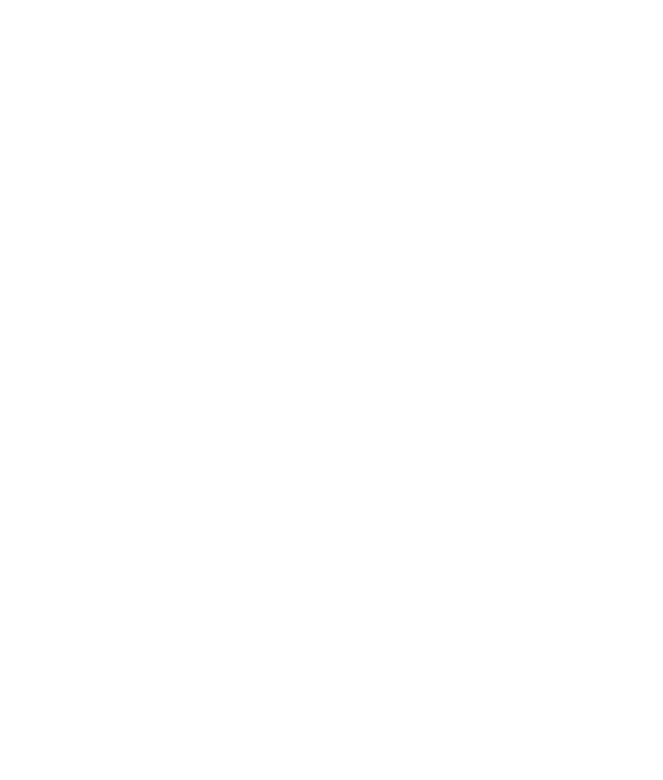
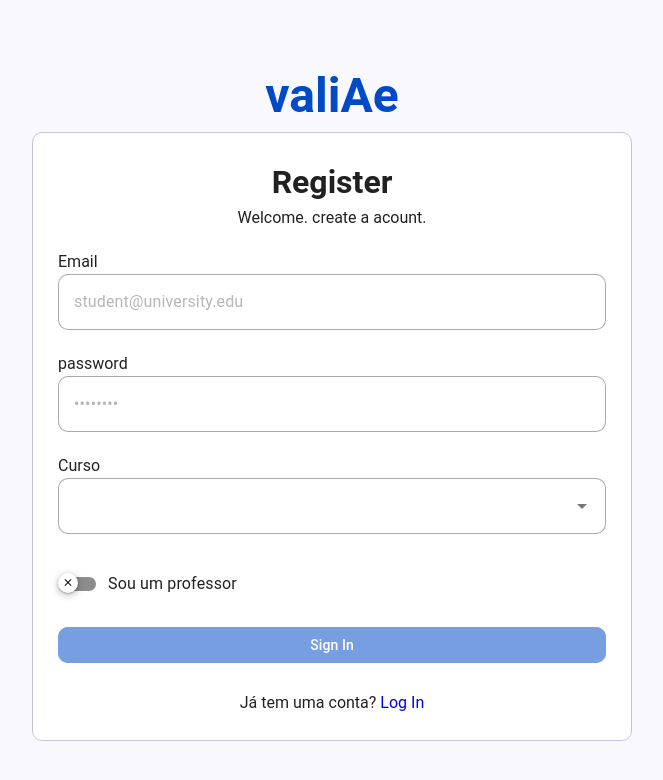
Before and after one commit to profBruno-UFC-Qx/QXD0279-furia, a Vue app in the folder frontend/: page /login/register in a window 1280 px wide. Shown: the top 780 px of the page, without its empty margins (308-971 px from the left). Built offline with nearby package versions, Linux system fonts and the light colour scheme; a small style sheet from the web is missing.

Commit message:
feat(register): implementando register page

```diff
--- a/frontend/src/components/Forms/LoginForm.vue
+++ b/frontend/src/components/Forms/LoginForm.vue
@@ -70,11 +70,12 @@
       <v-btn
         rounded="10"
         block
-        text="Sign In"
+        text="Log In"
         :disabled="!form"
         :loading="loading"
         color="#004AC6"
         type="submit"
+        to="/home"
       >
       </v-btn>
     </div>
--- /dev/null
+++ b/frontend/src/components/Forms/RegisterForm.vue
@@ -0,0 +1,128 @@
+<script setup lang="ts">
+import { RouterLink } from "vue-router";
+
+import { ref, watch } from "vue";
+
+const form = ref(false);
+const isTeacher = ref(false);
+const email = ref(null);
+const password = ref(null);
+const course = ref(null);
+const loading = ref(false);
+
+function onSubmit(e: SubmitEvent) {
+  console.log(course.value);
+  e.preventDefault();
+  if (!form.value) return;
+  loading.value = true;
+  setTimeout(() => (loading.value = false), 2000);
+}
+
+function required(v: string) {
+  return !!v || "Field is required";
+}
+
+watch(isTeacher, () => {
+  course.value = null;
+});
+</script>
+
+<template>
+  <v-form @submit="onSubmit" class="form" v-model="form">
+    <label for="email" class="input">
+      Email
+      <v-text-field
+        v-model="email"
+        :readonly="loading"
+        :rules="[required]"
+        rounded="10"
+        id="email"
+        name="email"
+        variant="outlined"
+        type="email"
+        placeholder="student@university.edu"
+      ></v-text-field>
+    </label>
+
+    <label for="password">
+      password
+      <v-text-field
+        v-model="password"
+        :readonly="loading"
+        :rules="[required]"
+        rounded="10"
+        id="password"
+        name="password"
+        variant="outlined"
+        type="password"
+        placeholder="••••••••"
+      ></v-text-field>
+    </label>
+
+    <label for="course" v-if="!isTeacher">
+      Curso
+      <v-select
+        :rules="[required]"
+        :items="[
+          'Sistemas da informação',
+          'Ciencias da computação',
+          'Inteligencia Artificial',
+          'Designer Digital',
+          'Engenharia de Software',
+        ]"
+        variant="outlined"
+        rounded="10"
+        v-model="course"
+      ></v-select>
+    </label>
+
+    <div class="actions">
+      <v-switch
+        v-model="isTeacher"
+        clearable
+        label="Sou um professor"
+        true-icon="mdi-check"
+        false-icon="mdi-close"
+        hide-details
+      ></v-switch>
+    </div>
+
+    <div class="submit">
+      <v-btn
+        rounded="10"
+        block
+        text="Sign In"
+        :disabled="!form"
+        :loading="loading"
+        color="#004AC6"
+        type="submit"
+      >
+      </v-btn>
+    </div>
+
+    <div class="infos">
+      <p>Já tem uma conta? <RouterLink to="enter">Log In</RouterLink></p>
+    </div>
+  </v-form>
+</template>
+
+<style lang="css" scoped>
+.infos {
+  margin-top: 28px;
+  text-align: center;
+}
+
+.actions {
+  display: flex;
+  justify-content: space-between;
+  align-items: center;
+  margin-bottom: 15px;
+  flex-wrap: wrap;
+}
+
+@media (max-width: 630px) {
+  .actions {
+    justify-content: center;
+  }
+}
+</style>
--- a/frontend/src/pages/Auth/Register.vue
+++ b/frontend/src/pages/Auth/Register.vue
@@ -1,41 +1,53 @@
 <script setup lang="ts">
 import { ref } from "vue";
-
-import Header from "@/components/Default/Header.vue";
 import { RouterView } from "vue-router";
-import Footer from "@/components/Default/Footer.vue";
+import RegisterForm from "@/components/Forms/RegisterForm.vue";
 </script>
 
 <template>
-  <div class="layout">
-    <RouterView class="target" />
+  <div class="register-bg">
+    <div class="register">
+      <h1 class="title">valiAe</h1>
+      <div class="card">
+        <div class="text">
+          <h1>Register</h1>
+          <p>Welcome. create a acount.</p>
+        </div>
+        <div class="forms-container">
+          <RegisterForm />
+        </div>
+      </div>
+    </div>
   </div>
 </template>
 
 <style lang="css" scoped>
-.layout {
-  display: flex;
-  flex-direction: column;
-  height: 100%;
-  gap: 30px;
+.register-bg {
+  background-color: #faf8ff;
 }
 
-.target {
-  flex-grow: 1;
-  display: flex;
-  flex-direction: column;
-  align-items: center;
+.register {
+  margin: 0px 20px;
 }
 
-
-@media (max-width: 630px) {
-  .footer-container {
-    flex-direction: column;
-    align-items: flex-start;
-    gap: 20px;
-    padding: 24px;
-  }
+.text {
+  text-align: center;
+  margin-bottom: 20px;
 }
 
+.card {
+  background-color: #ffffff;
+  border-radius: 10px;
+  border: 1px solid #c3c6d7;
+  padding: 25px;
+  margin: 0px auto;
+  max-width: 600px;
+  width: 100%;
+}
 
+.register .title {
+  color: #004ac6;
+  font-size: 48px;
+  text-align: center;
+}
 </style>
```
